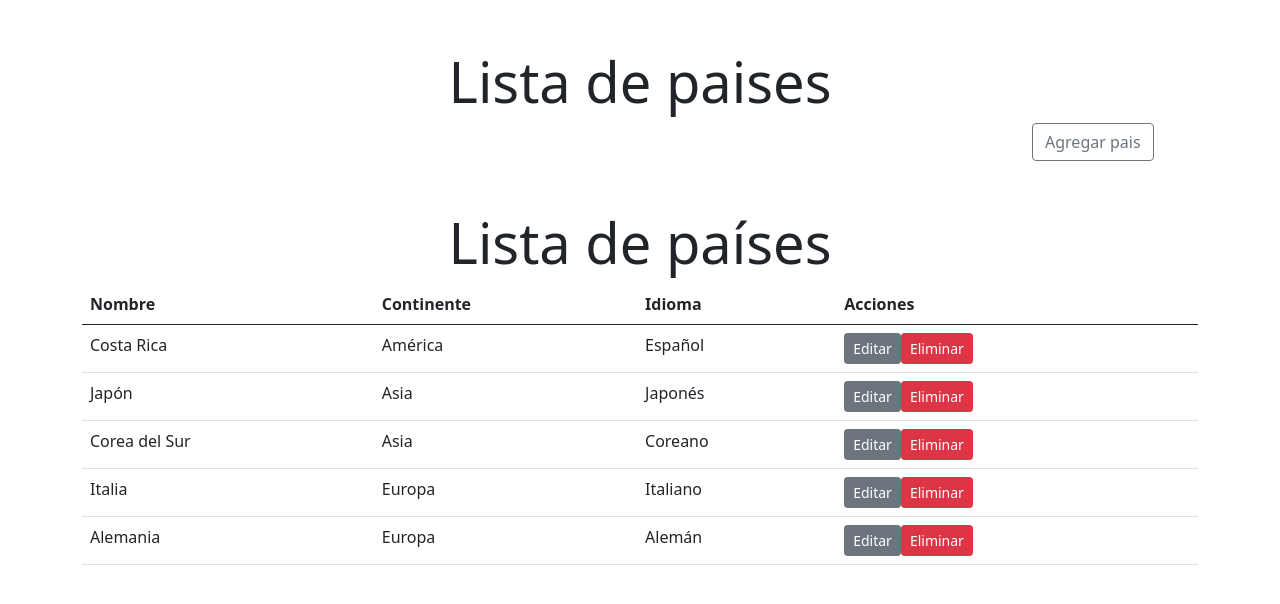
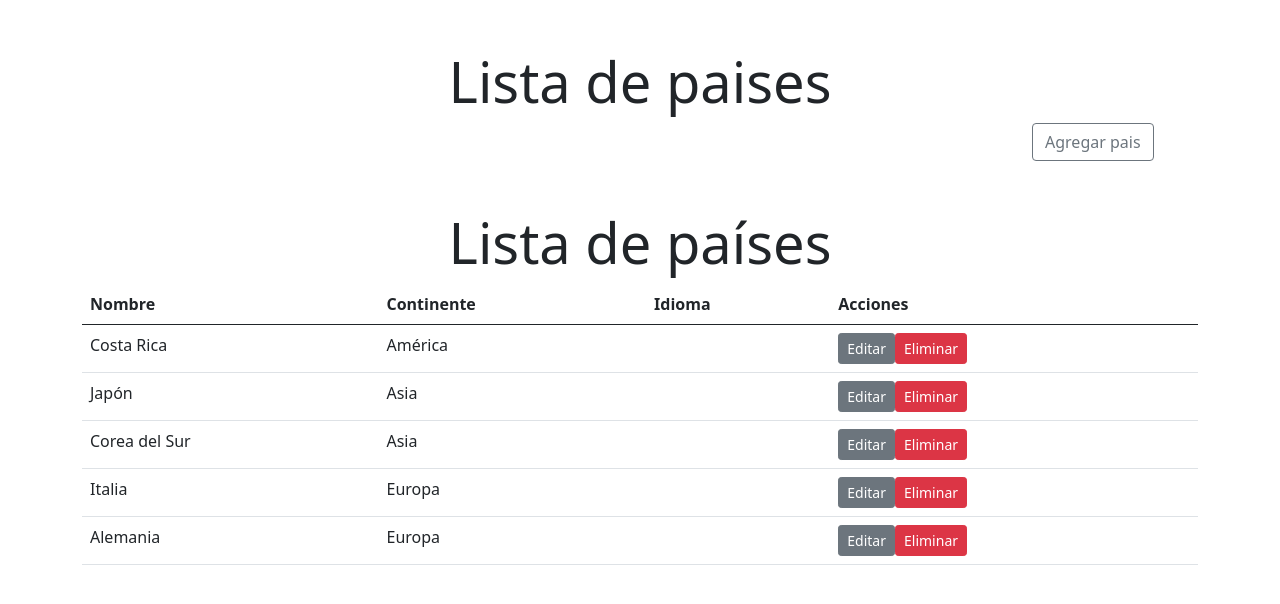
Before and after one commit to Esteban-PG/IS_Esteban_Chaves_C12149, a Vue app in the folder Laboratorio3_C12149/frontend-lab/: page / in a window 1280 px wide. Shown: the top 604 px of the page. Built offline with nearby package versions, Linux system fonts and the light colour scheme; no server answers.

Commit message:
Primer Commit Lab6_C12149, se crean los folders y se guardan las pruebas del uso de selenium

```diff
--- a/Laboratorio3_C12149/frontend-lab/src/components/ListaPaises.vue
+++ b/Laboratorio3_C12149/frontend-lab/src/components/ListaPaises.vue
@@ -31,7 +31,7 @@ is-fullwidth"
     <tr v-for="(paises, index) of paises" :key="index">
         <td>{{ paises.nombre }}</td>
         <td>{{ paises.continente }}</td>
-        <td>{{ paises.Idioma }}</td>
+        <td>{{ paises.idioma }}</td>
         <td>
             <button class="btn btn-secondary btn-sm">Editar</button>
             <button class="btn btn-danger btn-sm" @click="eliminarPais(index)">Eliminar</button>
```
Also changed, not shown: 2 other files (tests, documents, lock files or other folders).
